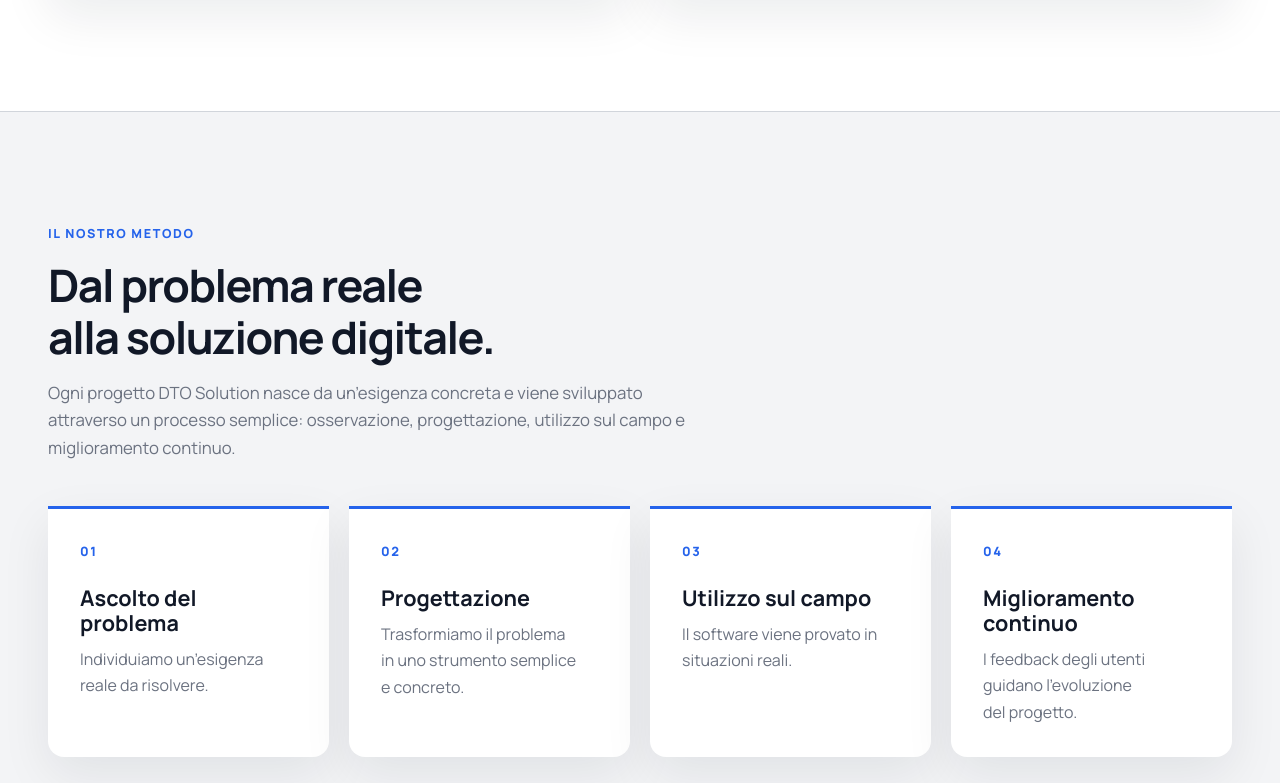
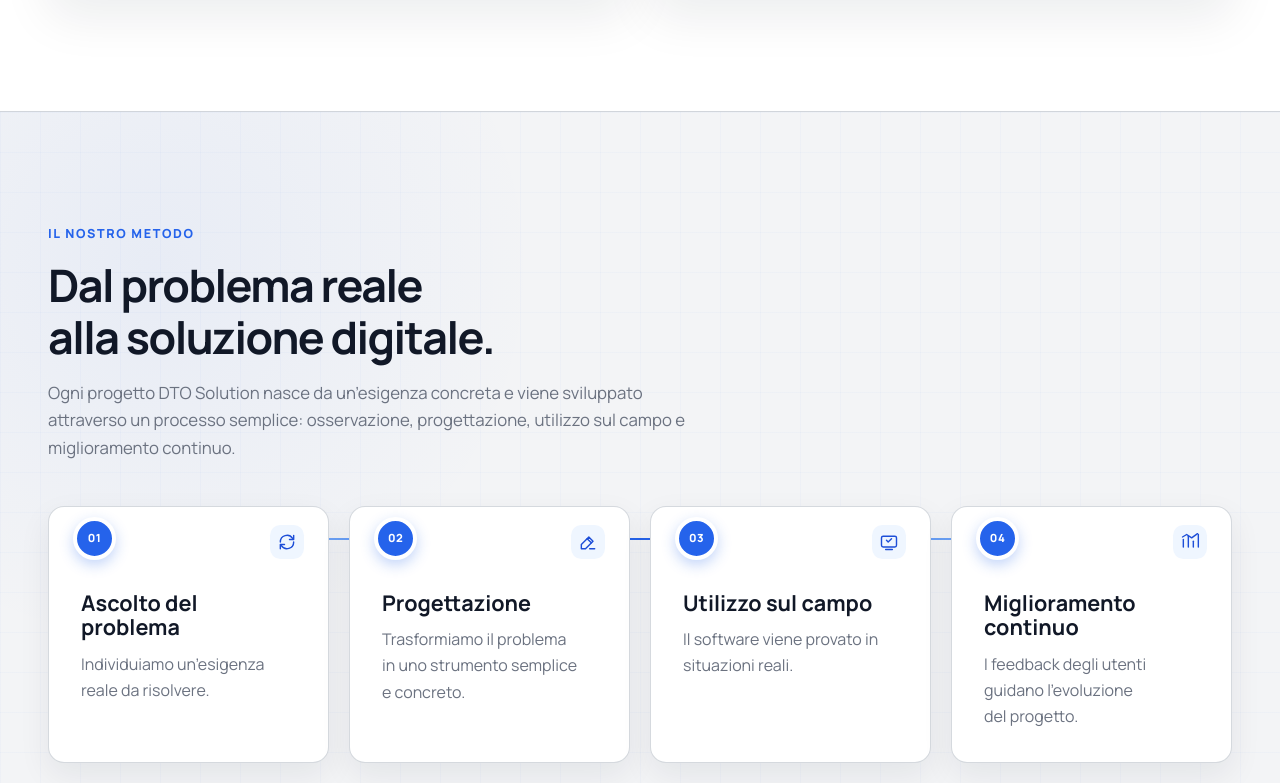
Before and after one commit to dariotosincv-wq/dto-solution, a React (Vite) app: page / in a window 1280 px wide. Shown: the part 2377-3160 px from the top of the page. Built offline with nearby package versions, Linux system fonts and the light colour scheme.

Commit message:
Rinnovata timeline del metodo in homepage

```diff
--- a/src/pages/HomePage.jsx
+++ b/src/pages/HomePage.jsx
@@ -9,6 +9,23 @@ const methodSteps = [
   ['03', 'Utilizzo sul campo', 'Il software viene provato in situazioni reali.'],
   ['04', 'Miglioramento continuo', 'I feedback degli utenti guidano l’evoluzione del progetto.'],
 ]
+
+function MethodIcon({ step }) {
+  const icons = {
+    '01': <><path d="M4 12a8 8 0 0 1 14.7-4.4" /><path d="M20 4v5h-5" /><path d="M20 12a8 8 0 0 1-14.7 4.4" /><path d="M4 20v-5h5" /></>,
+    '02': <><path d="m4 15 9-9 5 5-9 9H4v-5Z" /><path d="m11 8 5 5" /><path d="M14 20h6" /></>,
+    '03': <><rect x="3" y="5" width="18" height="13" rx="2" /><path d="m9 10 2 2 4-4" /><path d="M8 21h8" /></>,
+    '04': <><path d="M4 18V9" /><path d="M10 18V5" /><path d="M16 18v-7" /><path d="M22 18V3" /><path d="m3 6 5-3 6 4 7-5" /></>,
+  }
+
+  return (
+    <span className="home-method__icon" aria-hidden="true">
+      <svg viewBox="0 0 24 24" fill="none" stroke="currentColor" strokeWidth="1.7" strokeLinecap="round" strokeLinejoin="round">
+        {icons[step]}
+      </svg>
+    </span>
+  )
+}
 
 function HomePage() {
   return (
@@ -87,14 +104,15 @@ function HomePage() {
         </div>
       </section>
 
-      <section className="section">
+      <section className="section home-method">
         <div className="container">
           <SectionHeading eyebrow="Il nostro metodo" title="Dal problema reale alla soluzione digitale.">
             <p>Ogni progetto DTO Solution nasce da un’esigenza concreta e viene sviluppato attraverso un processo semplice: osservazione, progettazione, utilizzo sul campo e miglioramento continuo.</p>
           </SectionHeading>
-          <ol className="method-grid">
+          <ol className="method-grid home-method__timeline">
             {methodSteps.map(([number, title, description]) => (
-              <li className="method-card" key={number}>
+              <li className="method-card home-method__step" key={number}>
+                <MethodIcon step={number} />
                 <span className="method-card__number" aria-hidden="true">{number}</span>
                 <h3>{title}</h3>
                 <p>{description}</p>
--- a/src/styles/pages.css
+++ b/src/styles/pages.css
@@ -253,6 +253,85 @@
 .method-card h3,
 .area-grid h3 {
   margin-bottom: 0.65rem;
+}
+
+.home-method {
+  position: relative;
+  overflow: hidden;
+  background:
+    radial-gradient(circle at 12% 20%, rgba(37, 99, 235, 0.055), transparent 24rem),
+    linear-gradient(rgba(37, 99, 235, 0.025) 1px, transparent 1px),
+    linear-gradient(90deg, rgba(37, 99, 235, 0.025) 1px, transparent 1px);
+  background-size: auto, 2.5rem 2.5rem, 2.5rem 2.5rem;
+}
+
+.home-method__timeline {
+  position: relative;
+  isolation: isolate;
+}
+
+.home-method__timeline::before {
+  position: absolute;
+  z-index: -1;
+  top: 2rem;
+  right: 10%;
+  left: 10%;
+  height: 2px;
+  background: linear-gradient(90deg, #93c5fd, var(--color-primary), #93c5fd);
+  content: "";
+}
+
+.home-method__step {
+  position: relative;
+  min-width: 0;
+  padding-top: 5.25rem;
+  border: 1px solid rgba(209, 213, 219, 0.9);
+  border-radius: var(--radius-medium);
+  box-shadow: 0 12px 32px rgba(17, 24, 39, 0.07);
+  transition: border-color 260ms ease, box-shadow 260ms ease, transform 260ms ease;
+}
+
+.home-method__step:hover {
+  border-color: #93c5fd;
+  box-shadow: 0 24px 50px rgba(29, 78, 216, 0.14);
+  transform: translateY(-7px);
+}
+
+.home-method__step .method-card__number {
+  position: absolute;
+  z-index: 2;
+  top: 0.65rem;
+  left: 1.5rem;
+  display: grid;
+  width: 2.7rem;
+  height: 2.7rem;
+  margin: 0;
+  place-items: center;
+  border: 4px solid var(--color-surface);
+  border-radius: 50%;
+  background: var(--color-primary);
+  box-shadow: 0 5px 14px rgba(37, 99, 235, 0.28);
+  color: white;
+  font-size: 0.7rem;
+  letter-spacing: 0.05em;
+}
+
+.home-method__icon {
+  position: absolute;
+  top: 1.15rem;
+  right: 1.5rem;
+  display: grid;
+  width: 2.15rem;
+  height: 2.15rem;
+  place-items: center;
+  border-radius: 0.65rem;
+  background: var(--color-primary-soft);
+  color: var(--color-primary-dark);
+}
+
+.home-method__icon svg {
+  width: 1.25rem;
+  height: 1.25rem;
 }
 
 .about-hero {
@@ -857,6 +936,11 @@
   .contact-card:last-child {
     grid-column: 1 / -1;
   }
+
+  .home-method__timeline::before {
+    right: 25%;
+    left: 25%;
+  }
 }
 
 @media (max-width: 38rem) {
@@ -930,4 +1014,28 @@
   .contact-callout .button {
     width: 100%;
   }
+
+  .home-method__timeline {
+    gap: 1rem;
+    padding-left: 1.4rem;
+  }
+
+  .home-method__timeline::before {
+    z-index: 0;
+    top: 1.75rem;
+    right: auto;
+    bottom: 1.75rem;
+    left: 1.38rem;
+    width: 2px;
+    height: auto;
+  }
+
+  .home-method__step {
+    z-index: 1;
+    padding-top: 4.75rem;
+  }
+
+  .home-method__step .method-card__number {
+    left: -2.15rem;
+  }
 }
```
